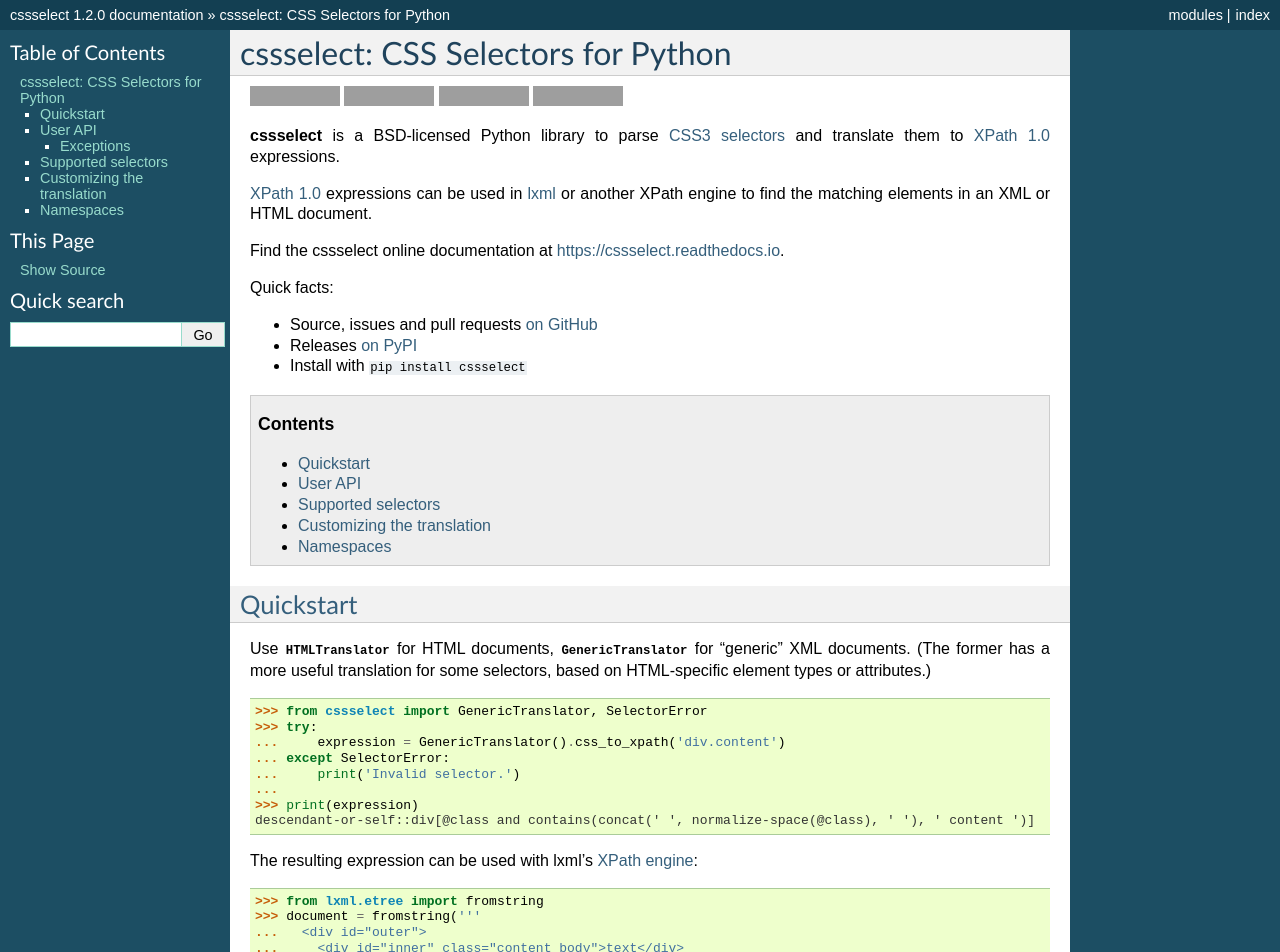
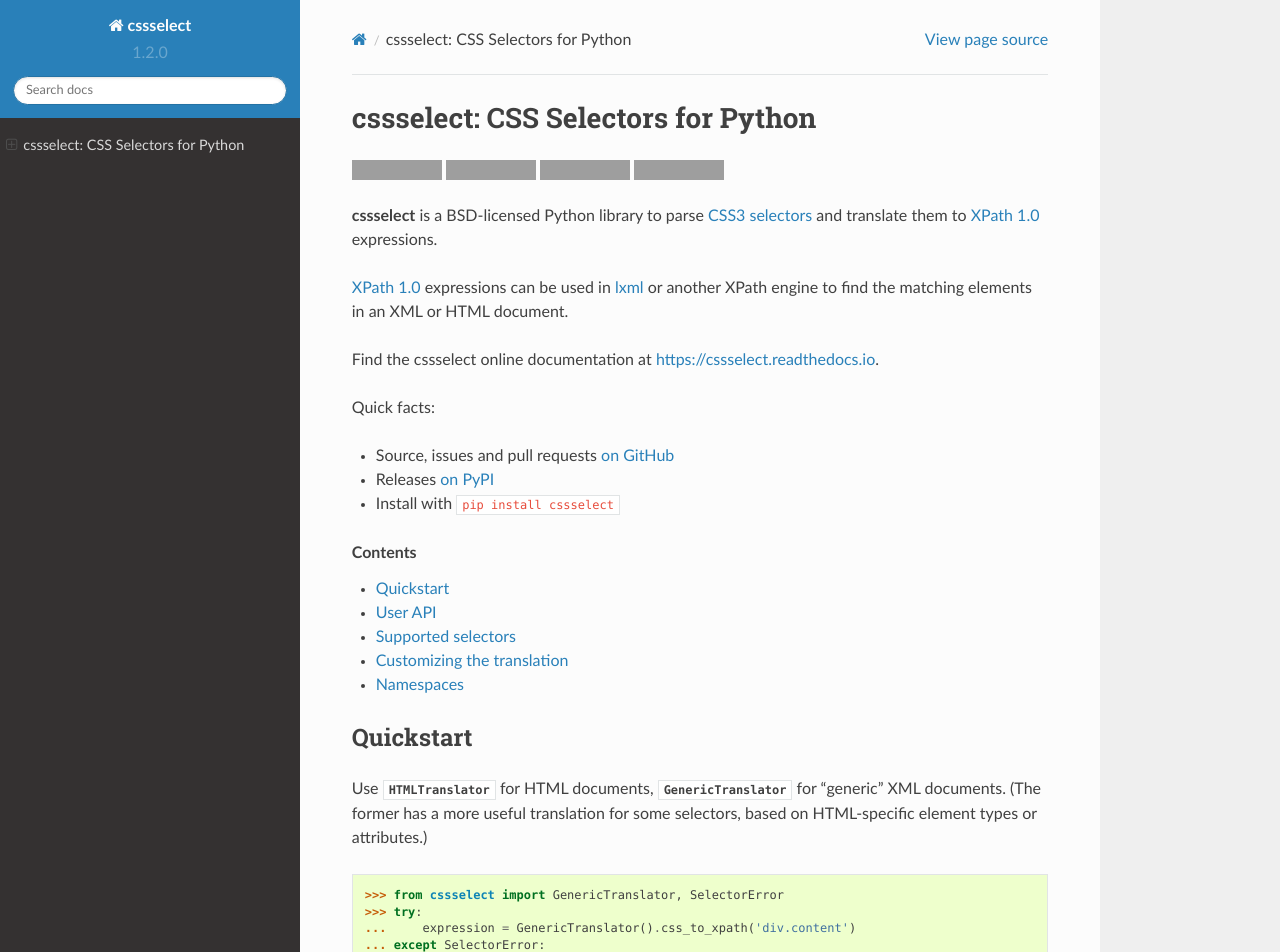
Before and after one commit to scrapy/cssselect, a Sphinx documentation site: the page built from docs/index.rst, in a window 1280 px wide and 1400 px high. Shown: the top 952 px of the window. Built offline with Sphinx 7.4.7 and the Read the Docs theme 2.0.0, drawn with Linux system fonts in a browser that asks for light colours; some of the changed text lies outside the part shown; grey boxes are pictures that could not be loaded.

Commit message:
Add .readthedocs.yml (#143)

```diff
--- a/docs/conf.py
+++ b/docs/conf.py
@@ -95,7 +95,7 @@
 
 # The theme to use for HTML and HTML Help pages.  See the documentation for
 # a list of builtin themes.
-html_theme = 'classic'
+html_theme = "sphinx_rtd_theme"
 
 # Theme options are theme-specific and customize the look and feel of a theme
 # further.  For a list of options available for each theme, see the
--- /dev/null
+++ b/docs/requirements.txt
@@ -0,0 +1,2 @@
+sphinx==7.2.6
+sphinx-rtd-theme==2.0.0
```
Also changed, not shown: .readthedocs.yml (added), 1 other file.
